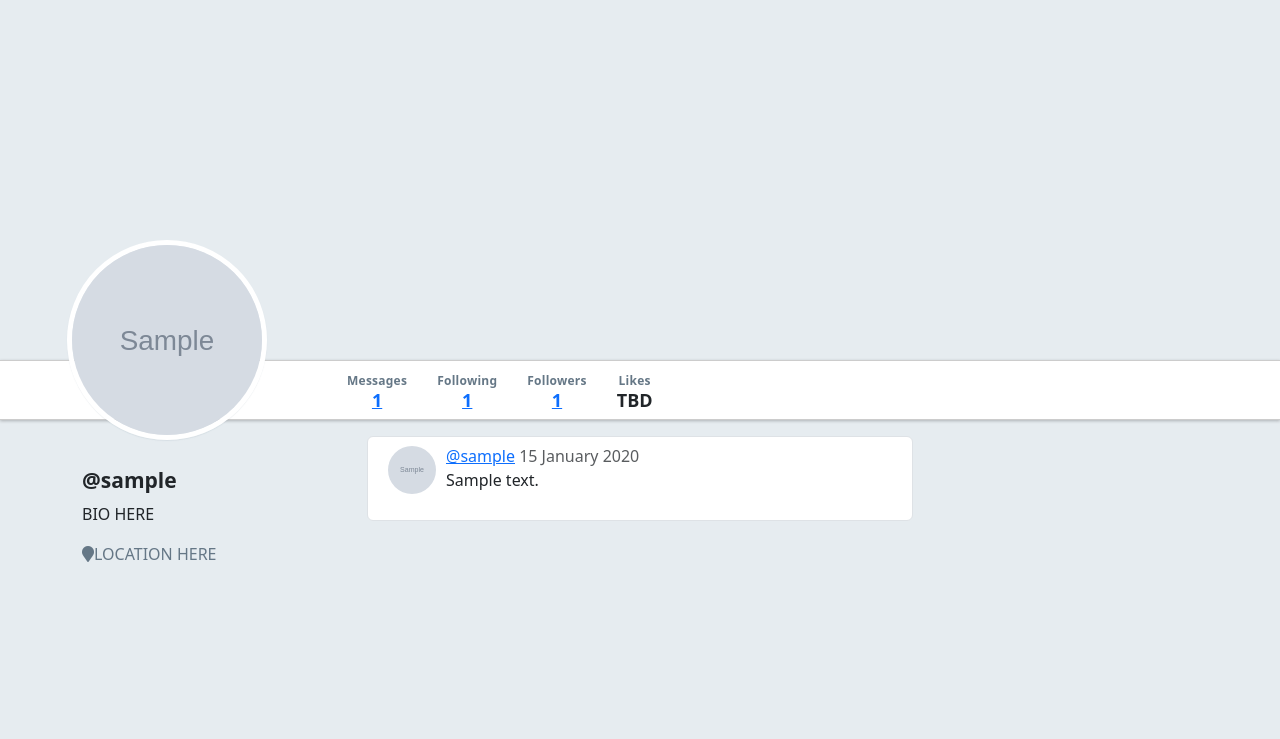
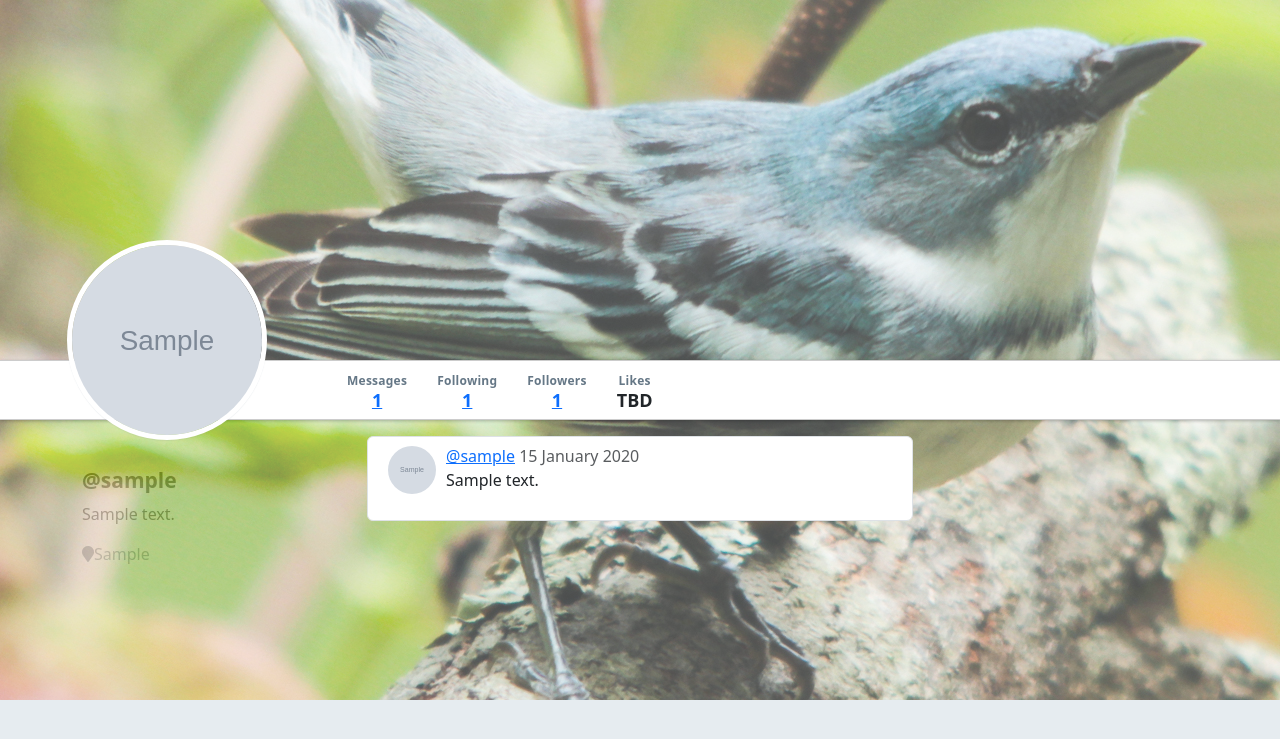
Before and after one commit to taimoorarshad43/Warbler, a Flask app: page /users/1 in a window 1280 px wide; the page is wider, and only the part inside the window is pictured. Shown: the part 46-785 px from the top of that part. Run offline with Flask 3, Linux system fonts and the light colour scheme; tables that the repository leaves empty hold one stand-in row (values such as "Sample post"); grey boxes marked "Sample" are stand-in pictures; some libraries are stand-ins or nearby versions.

Commit message:
Adding user bio, user location, and warbler-hero background screen

```diff
--- a/templates/users/detail.html
+++ b/templates/users/detail.html
@@ -2,7 +2,9 @@
 
 {% block content %}
 
-<div id="warbler-hero" class="full-width"></div>
+<div id="warbler-hero" class="full-width">
+  <img src="/static/images/warbler-hero.jpg" alt="Warbler Hero Image">
+</div>
 <img src="{{ user.image_url }}" alt="Image for {{ user.username }}" id="profile-avatar">
 <div class="row full-width">
   <div class="container">
@@ -58,8 +60,8 @@
 <div class="row">
   <div class="col-sm-3">
     <h4 id="sidebar-username">@{{ user.username }}</h4>
-    <p>BIO HERE</p>
-    <p class="user-location"><span class="fa fa-map-marker"></span>LOCATION HERE</p>
+    <p>{{user.bio}}</p>
+    <p class="user-location"><span class="fa fa-map-marker"></span>{{user.location}}</p>
   </div>
 
   {% block user_details %}
```
